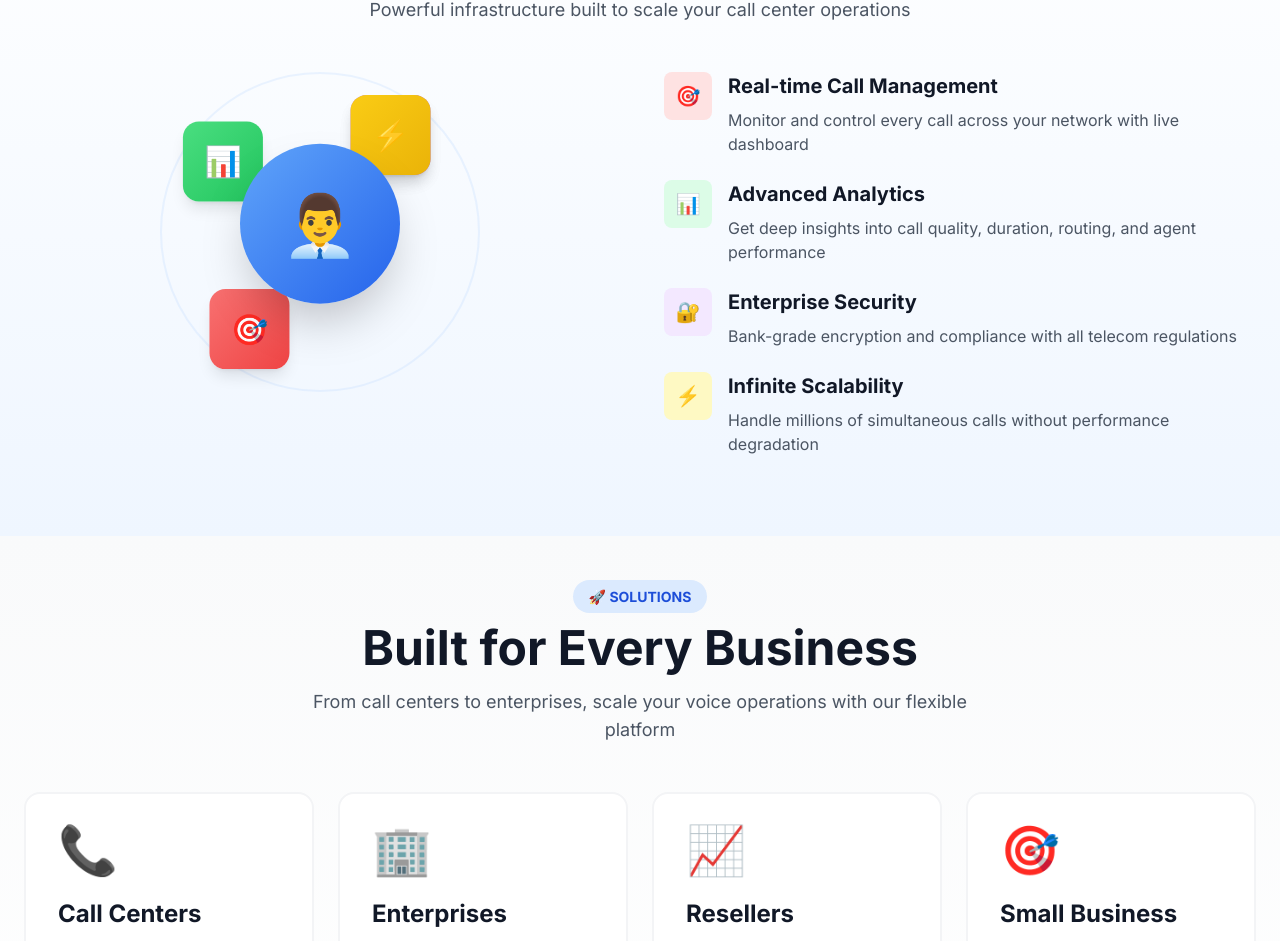
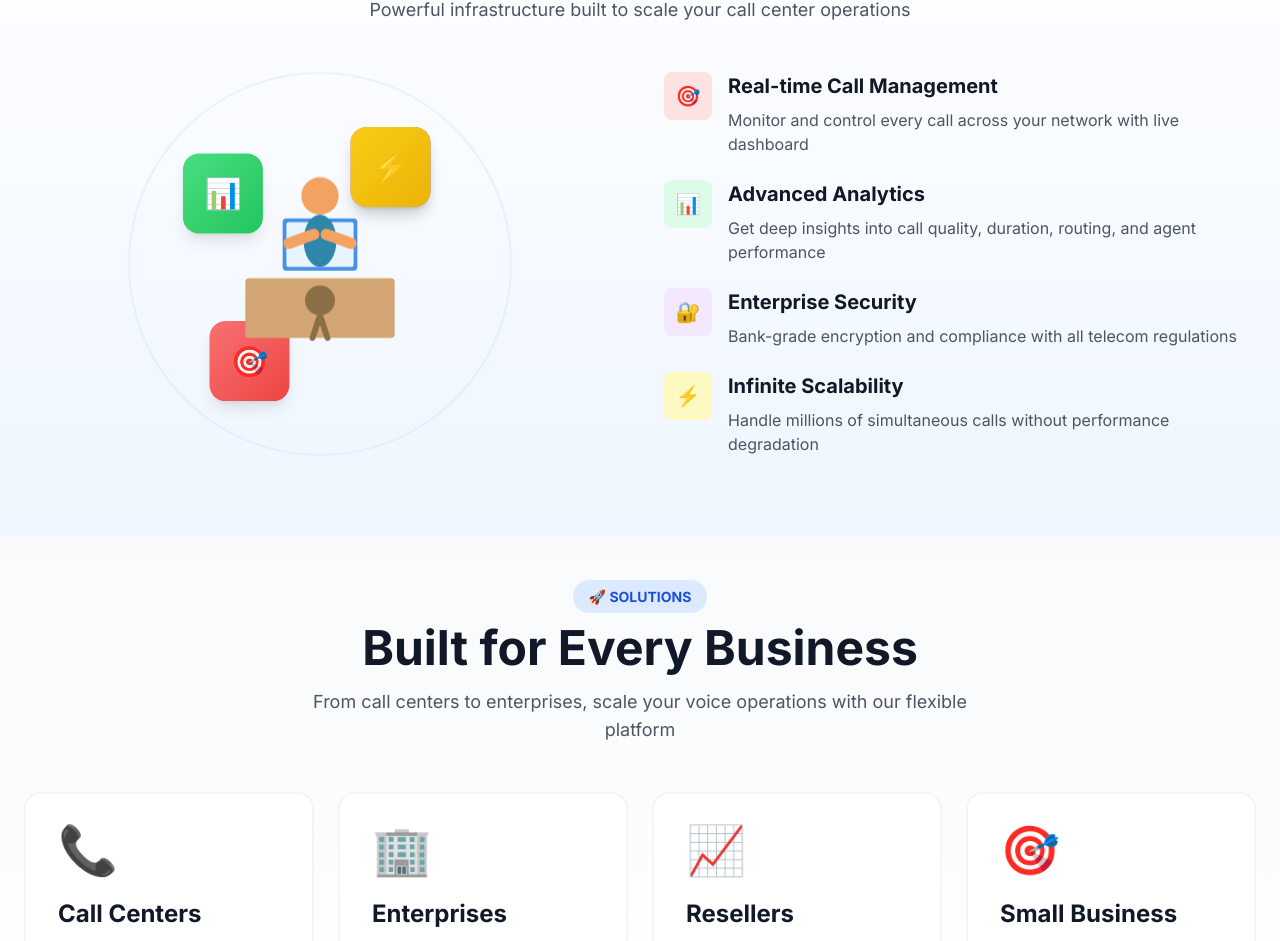
Before and after one commit to sonu28281/Callvia, a React (Vite) app: page / in a window 1280 px wide. Shown: the part 1791-2732 px from the top of the page. Built offline with nearby package versions, Linux system fonts and the light colour scheme.

Commit message:
Replace emoji with SVG illustration of call center agent at desk

```diff
--- a/src/pages/Home.jsx
+++ b/src/pages/Home.jsx
@@ -331,15 +331,35 @@ export function Home() {
           <div className="grid grid-cols-1 lg:grid-cols-2 gap-12 items-center">
             {/* Left: Circular Animation with Central Agent */}
             <div className="flex justify-center h-96">
-              <div className="relative w-80 h-80 flex items-center justify-center">
+              <div className="relative w-96 h-96 flex items-center justify-center">
                 {/* Orbit circle background */}
                 <div className="absolute inset-0 rounded-full border-2 border-blue-200 opacity-30"></div>
 
-                {/* Central Agent Image */}
-                <div className="center-agent relative z-10 w-40 h-40 flex items-center justify-center">
-                  <div className="w-full h-full bg-gradient-to-br from-blue-400 to-blue-600 rounded-full shadow-2xl flex items-center justify-center text-6xl">
-                    👨‍💼
-                  </div>
+                {/* Central Agent Illustration */}
+                <div className="center-agent relative z-10 w-56 h-56 flex items-center justify-center">
+                  <svg viewBox="0 0 300 300" className="w-full h-full" xmlns="http://www.w3.org/2000/svg">
+                    {/* Desk */}
+                    <rect x="50" y="180" width="200" height="80" fill="#D4A574" rx="5"/>
+
+                    {/* Monitor/Screen */}
+                    <rect x="100" y="100" width="100" height="70" fill="#4A90E2" rx="5"/>
+                    <rect x="105" y="105" width="90" height="60" fill="#E8F4FF" rx="3"/>
+
+                    {/* Head */}
+                    <circle cx="150" cy="70" r="25" fill="#F4A261"/>
+
+                    {/* Body */}
+                    <ellipse cx="150" cy="130" rx="22" ry="35" fill="#2E86AB"/>
+
+                    {/* Arms */}
+                    <rect x="100" y="120" width="50" height="15" fill="#F4A261" rx="7" transform="rotate(-20 125 127)"/>
+                    <rect x="150" y="120" width="50" height="15" fill="#F4A261" rx="7" transform="rotate(20 175 127)"/>
+
+                    {/* Chair */}
+                    <circle cx="150" cy="210" r="20" fill="#8B6F47"/>
+                    <line x1="150" y1="230" x2="140" y2="260" stroke="#8B6F47" strokeWidth="8" strokeLinecap="round"/>
+                    <line x1="150" y1="230" x2="160" y2="260" stroke="#8B6F47" strokeWidth="8" strokeLinecap="round"/>
+                  </svg>
                 </div>
 
                 {/* Orbiting Feature Icons */}
```
